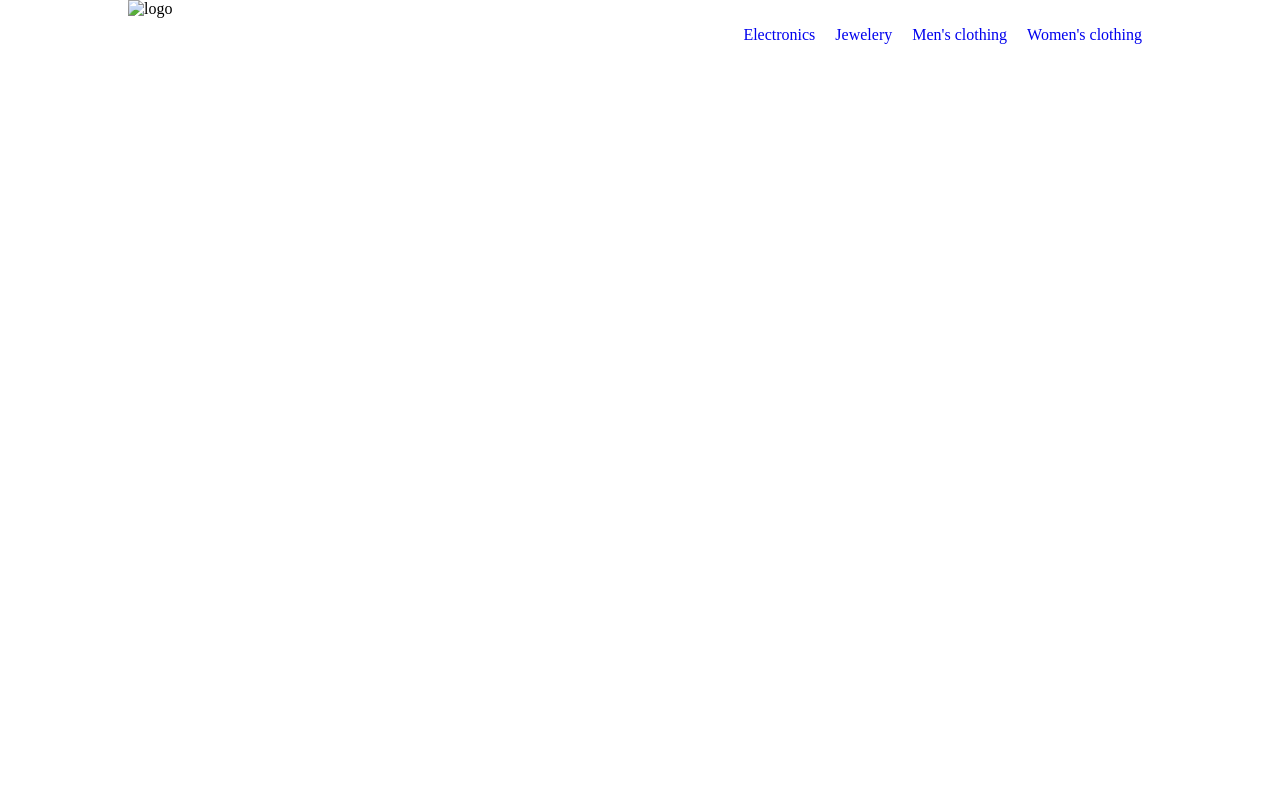
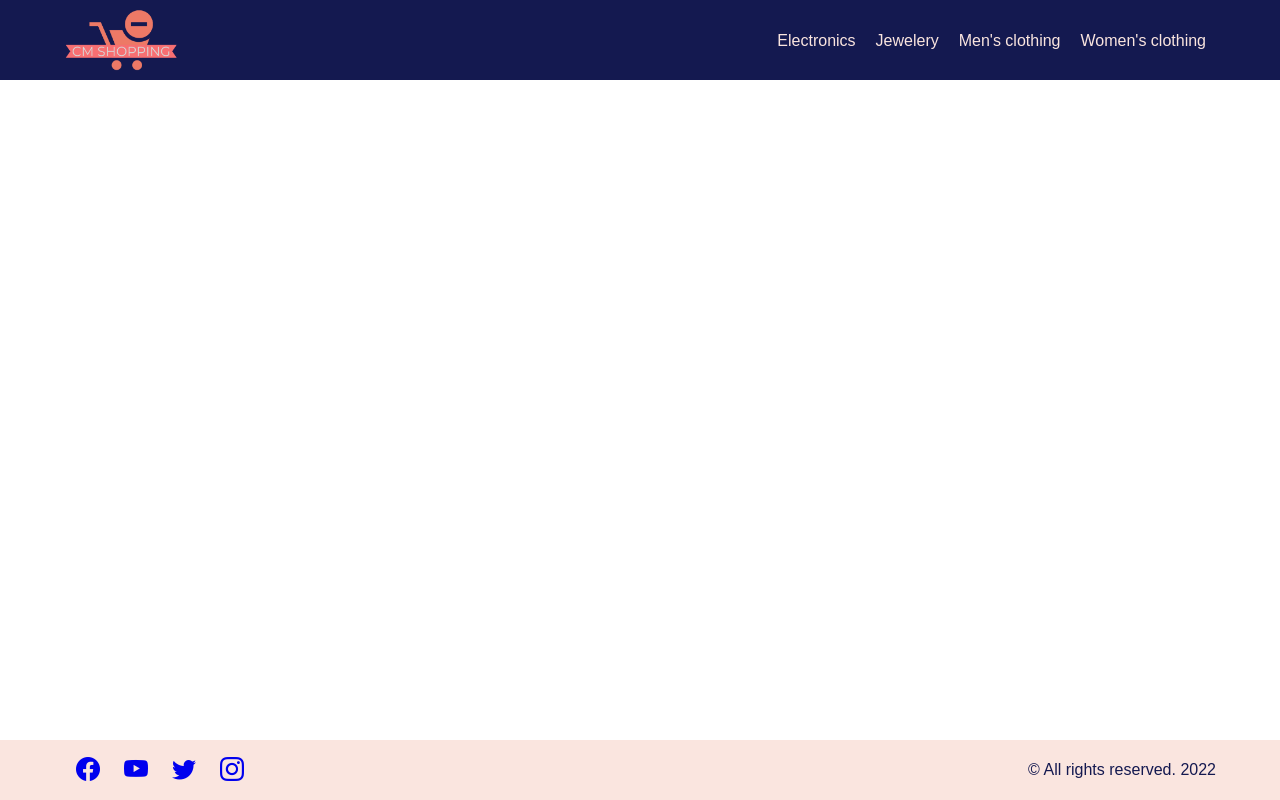
Before and after one commit to CRClothier/JavaScript-Capstone, a website built with webpack: page src/index.html in a window 1280 px wide. Built offline with nearby package versions, Linux system fonts and the light colour scheme.

Commit message:
add footer to the page

```diff
--- a/package.json
+++ b/package.json
@@ -27,6 +27,7 @@
     "eslint-config-airbnb-base": "^14.2.1",
     "eslint-plugin-import": "^2.25.4",
     "hint": "^6.1.9",
+    "html-loader": "^3.1.0",
     "html-webpack-plugin": "^5.5.0",
     "style-loader": "^3.3.1",
     "stylelint": "^13.13.1",
--- a/src/assets/css/styles.css
+++ b/src/assets/css/styles.css
@@ -1,26 +1,86 @@
 @import url('https://fonts.googleapis.com/css2?family=Raleway:ital,wght@0,100;0,200;0,300;0,400;0,500;0,600;0,700;0,800;0,900;1,100;1,200;1,300;1,400;1,500;1,600;1,700;1,800&display=swap');
 @import url('https://cdn.jsdelivr.net/npm/bootstrap-icons@1.8.1/font/bootstrap-icons.css');
 
-header {
-  width: 80%;
+:root {
+  --white: #eee;
+  --light-pink: #fae5df;
+  --medium-pink: #f5cac2;
+  --dark-pink: #ed7966;
+  --blue: #303179;
+  --dark-blue: #141950;
+  --dark: #141720;
+}
+
+*,
+html {
+  font-size: 16px;
+  border: none;
+  padding: 0;
+  box-sizing: border-box;
+  font-family: Railway, sans-serif;
+}
+
+.header {
+  width: 100%;
   display: flex;
   justify-content: space-between;
+  align-items: center;
   position: fixed;
   top: 0;
   left: 0;
-  margin-left: 10%;
-  margin-right: 10%;
+  padding: 0 5%;
+  background-color: var(--dark-blue);
+  color: var(--light-pink);
 }
 
-ul {
-  display: flex;
+.logo {
+  height:4rem;
+  width: auto;
 }
 
-li {
+.categories {
+  display: flex;
+  font-size: 1.2rem;
+}
+
+.category {
   padding: 10px;
+  font-size: 1.2rem;
   list-style-type: none;
 }
 
-a {
+.category a {
+  text-decoration: none;
+  color: inherit;
+}
+
+.footer {
+  background-color: var(--light-pink);
+  color: var(--dark-blue);
+  position: fixed;
+  left: 0;
+  bottom: 0;
+  display: flex;
+  justify-content: space-between;
+  align-items: center;
+  width: 100%;
+  padding: 0 5%;
+}
+
+.social-links {
+  display: flex;
+  list-style: none;
+}
+
+.social-link {
+  padding: 0 0.75rem;
+  cursor: pointer;
+}
+
+.social-link a {
   text-decoration: none;
 }
+
+.social-link a i {
+  font-size: 1.5rem;
+}
--- a/src/index.html
+++ b/src/index.html
@@ -1,29 +1,51 @@
 <!DOCTYPE html>
 <html lang="en">
   <head>
-  <meta charset="UTF-8">
-  <meta http-equiv="X-UA-Compatible" content="IE=edge">
-  <meta name="viewport" content="width=device-width, initial-scale=1.0">
+    <meta charset="UTF-8" />
+    <meta http-equiv="X-UA-Compatible" content="IE=edge" />
+    <meta
+      name="viewport"
+      content="width=device-width, initial-scale=1.0"
+    />
     <title>Gadgets Shopping App</title>
   </head>
   <body>
-  <header>
-    <img src="#" alt="logo">
-    <ul>
-      <li>
+    <header class="header">
+      <img  class = "logo" src="./assets/images/logo.png" alt="logo" />
+      <ul class="categories">
+        <li class="category">
           <a href="#">Electronics</a>
         </li>
-      <li>
+        <li class="category">
           <a href="#">Jewelery</a>
         </li>
-      <li>
+        <li class="category">
           <a href="#">Men's clothing</a>
         </li>
-      <li>
+        <li class="category">
           <a href="#">Women's clothing</a>
         </li>
       </ul>
     </header>
 
+    <footer class="footer">
+      <ul class="social-links">
+        <li class="social-link">
+          <a href="#"><i class="bi bi-facebook"></i></a>
+        </li>
+        <li class="social-link">
+          <a href="#"><i class="bi bi-youtube"></i></a>
+        </li>
+        <li class="social-link">
+          <a href="#"><i class="bi bi-twitter"></i></a>
+        </li>
+        <li class="social-link">
+          <a href="#"><i class="bi bi-instagram"></i></a>
+        </li>
+      </ul>
+      <p class="copy-right-message">
+        &copy; All rights reserved. <span> 2022</span>
+      </p>
+    </footer>
   </body>
 </html>
--- a/webpack.config.js
+++ b/webpack.config.js
@@ -26,6 +26,10 @@ module.exports = {
         test: /\.(png|svg|jpg|jpeg|gif)$/i,
         type: 'asset/resource',
       },
+      {
+        test: /\.html$/i,
+        loader: 'html-loader',
+      },
     ],
   },
 
```
Also changed, not shown: src/assets/images/logo.png (added), 1 other file. Lines whose indentation alone changed are shown as unchanged.
